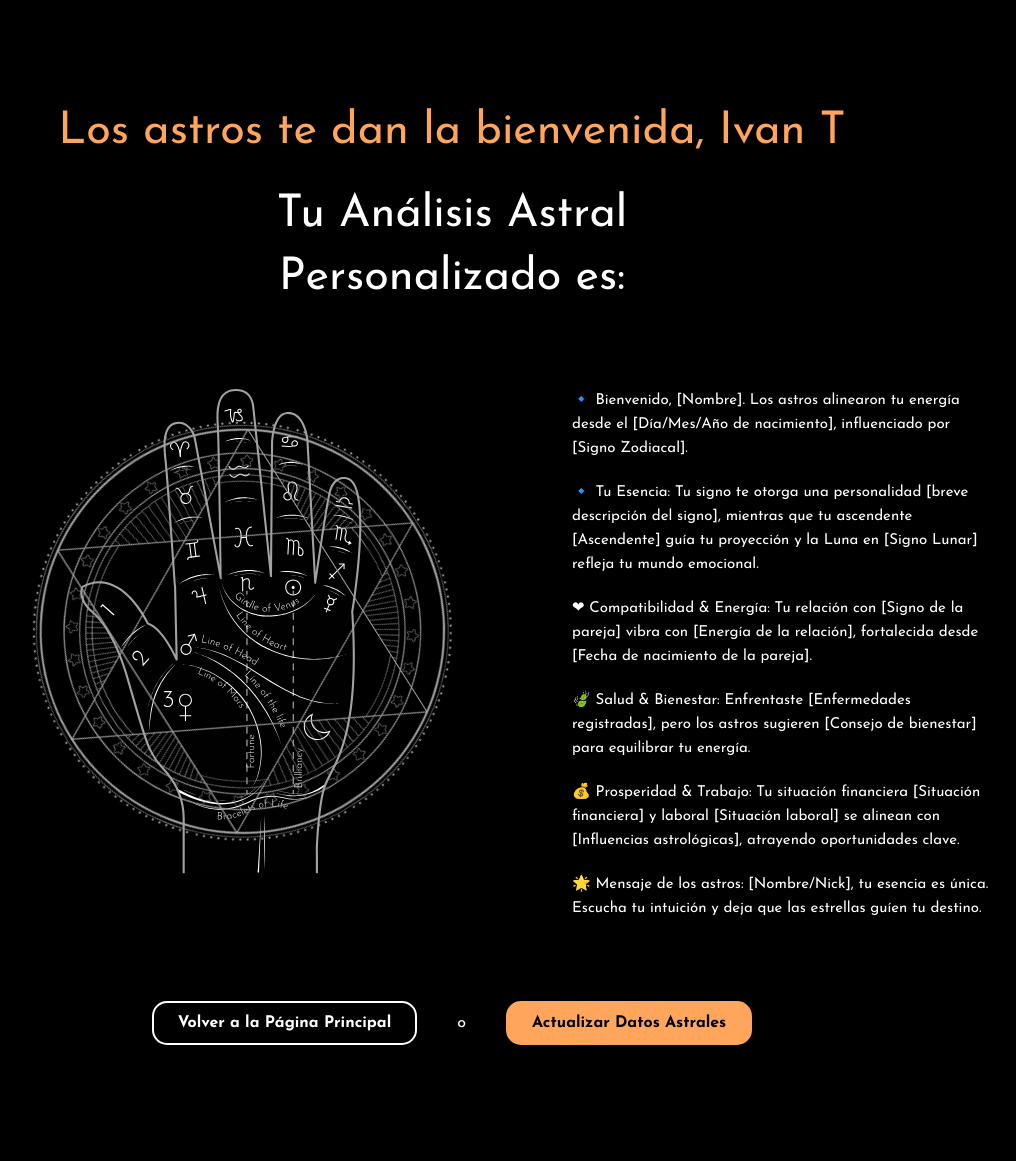
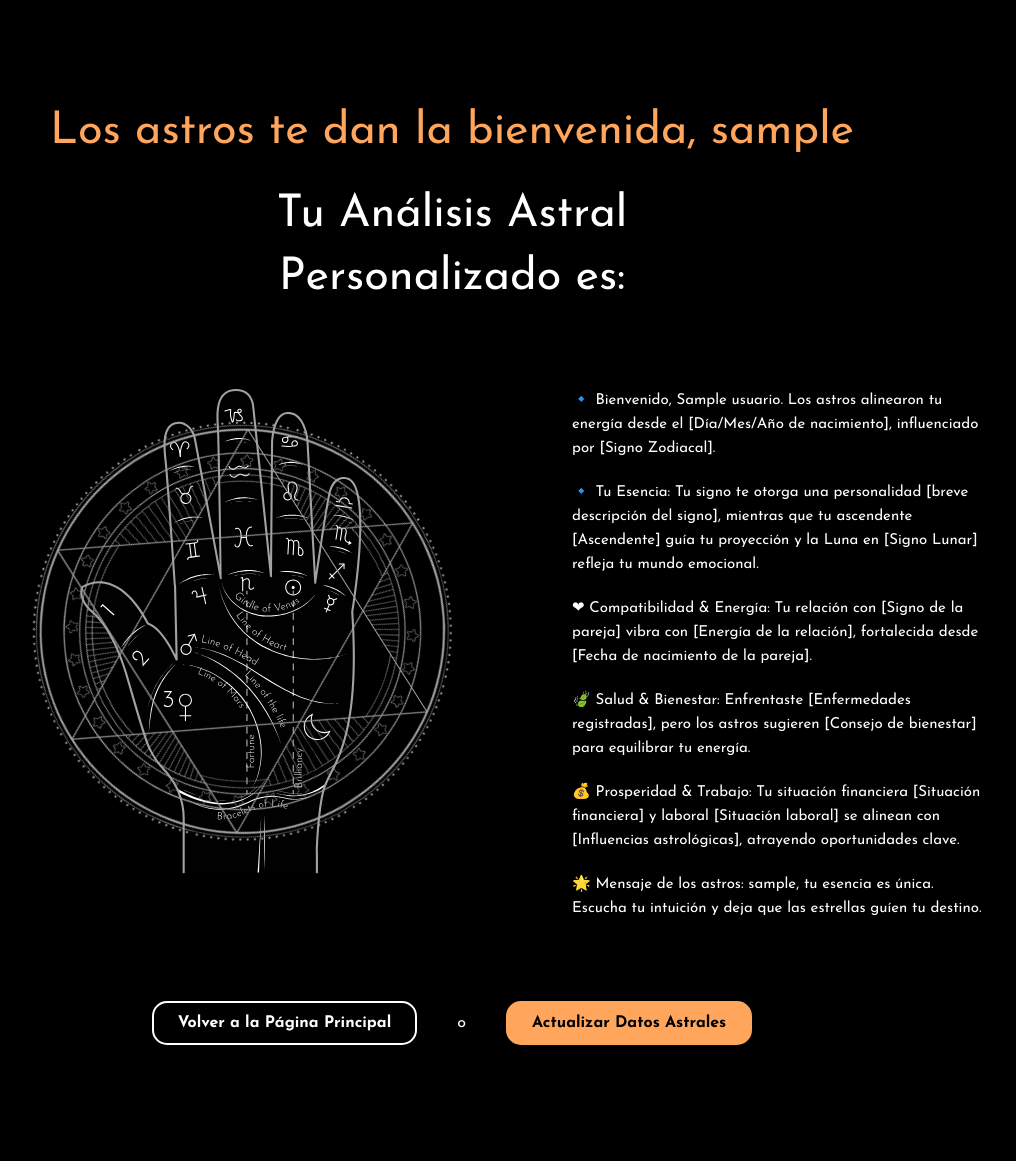
Before and after one commit to ErikaAX08/Horoscopos, a PHP site: page /Horoscopos/analysis in a window 1280 px wide. Shown: the part 79-1240 px from the top of the page, without its empty margins (188-1204 px from the left). Run offline with PHP 8.4, Linux system fonts and the light colour scheme; tables that the repository leaves empty or names only in its code hold one stand-in row (values such as "Sample post").

Commit message:
Primera parte de Implementación / mostrar datos en Analysis / añadir recopilación id_usuario  en loggin

```diff
--- a/app/config/controloador_login.php
+++ b/app/config/controloador_login.php
@@ -16,6 +16,7 @@ if (!empty($_POST["btn_login"])) {
 
         if($datos=$sql->fetch_object()){
             session_start();
+            $_SESSION['id_usuario']=$datos->id_usuario;
             echo "<p>Autorizo</p>";
         }else{
             echo "<p>No autorizo</p>";
--- a/app/views/analysis_view.php
+++ b/app/views/analysis_view.php
@@ -4,8 +4,23 @@ global $baseURL;
 $additional_styles = "pages/analysis.css";
 include __DIR__ . '/../templates/header.php';
 
-$nick = "Ivan T";
+include("app/config/conexion_bd.php");
+$link=Conectarse();
 
+session_start();
+$id_usuario = $_SESSION['id_usuario'] ?? 1;
+
+$sql = mysqli_query($link, "SELECT nombre, nick FROM usuarios WHERE id_usuario = $id_usuario");
+
+if ($datos = $sql->fetch_object()) {
+    $nombre = $datos->nombre;
+    $nick = $datos->nick;
+}else{
+    echo "<p>No autorizo</p>";
+    exit;
+}
+
+mysqli_close($link);
 ?>
 
 <main class="main">
@@ -21,12 +36,12 @@ $nick = "Ivan T";
                 </div>
             </div>
             <div class="info_text">
-                <p class="text">🔹 Bienvenido, [Nombre]. Los astros alinearon tu energía desde el [Día/Mes/Año de nacimiento], influenciado por [Signo Zodiacal].</p>
+                <p class="text">🔹 Bienvenido, <?php echo $nombre;?>. Los astros alinearon tu energía desde el [Día/Mes/Año de nacimiento], influenciado por [Signo Zodiacal].</p>
                 <p class="text">🔹 Tu Esencia: Tu signo te otorga una personalidad [breve descripción del signo], mientras que tu ascendente [Ascendente] guía tu proyección y la Luna en [Signo Lunar] refleja tu mundo emocional.</p>
                 <p class="text">❤ Compatibilidad & Energía: Tu relación con [Signo de la pareja] vibra con [Energía de la relación], fortalecida desde [Fecha de nacimiento de la pareja].</p>
                 <p class="text">🍃 Salud & Bienestar: Enfrentaste [Enfermedades registradas], pero los astros sugieren [Consejo de bienestar] para equilibrar tu energía.</p>
                 <p class="text">💰 Prosperidad & Trabajo: Tu situación financiera [Situación financiera] y laboral [Situación laboral] se alinean con [Influencias astrológicas], atrayendo oportunidades clave.</p>
-                <p class="text">🌟 Mensaje de los astros: [Nombre/Nick], tu esencia es única. Escucha tu intuición y deja que las estrellas guíen tu destino.</p>
+                <p class="text">🌟 Mensaje de los astros: <?php echo $nick;?>, tu esencia es única. Escucha tu intuición y deja que las estrellas guíen tu destino.</p>
             </div>
         </div>
 
```
